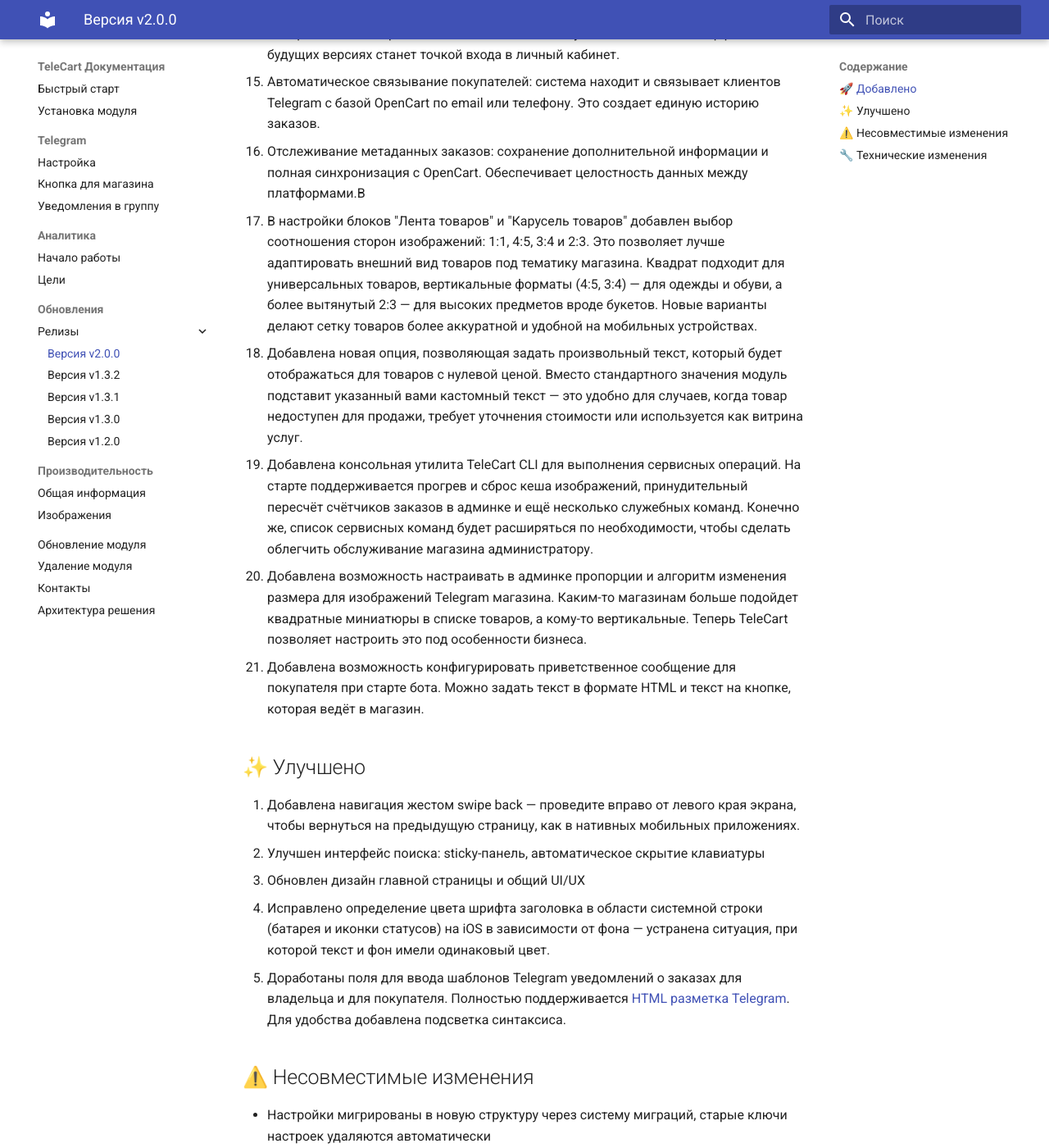
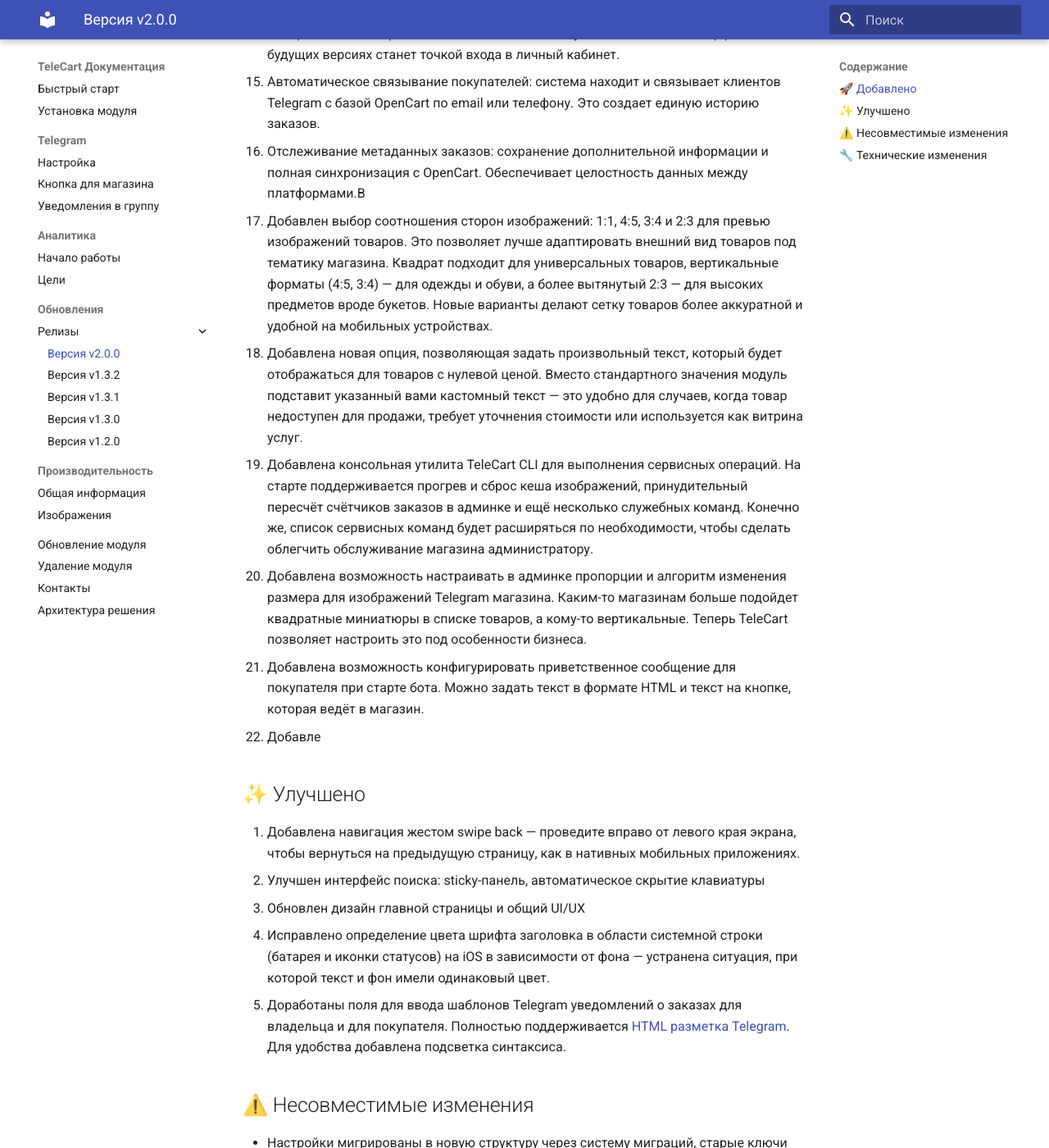
Before and after one commit to telecart-labs/docs, an MkDocs documentation site: the page built from docs/changelog/2.0.0.md, in a window 1280 px wide and 1400 px high, scrolled down 2000 px. Shown: the whole window at 82% size. Built offline with MkDocs 1.6.1 and Material for MkDocs 9.7.7, drawn with Linux system fonts in a browser that asks for light colours.

Commit message:
feat: update docs

```diff
--- a/docs/changelog/2.0.0.md
+++ b/docs/changelog/2.0.0.md
@@ -20,11 +20,12 @@
 14. Отображение аватара пользователя в navbar: визуальный элемент интерфейса. В будущих версиях станет точкой входа в личный кабинет.
 15. Автоматическое связывание покупателей: система находит и связывает клиентов Telegram с базой OpenCart по email или телефону. Это создает единую историю заказов.
 16. Отслеживание метаданных заказов: сохранение дополнительной информации и полная синхронизация с OpenCart. Обеспечивает целостность данных между платформами.В
-17. В настройки блоков "Лента товаров" и "Карусель товаров" добавлен выбор соотношения сторон изображений: 1:1, 4:5, 3:4 и 2:3. Это позволяет лучше адаптировать внешний вид товаров под тематику магазина. Квадрат подходит для универсальных товаров, вертикальные форматы (4:5, 3:4) — для одежды и обуви, а более вытянутый 2:3 — для высоких предметов вроде букетов. Новые варианты делают сетку товаров более аккуратной и удобной на мобильных устройствах.
+17. Добавлен выбор соотношения сторон изображений: 1:1, 4:5, 3:4 и 2:3 для превью изображений товаров. Это позволяет лучше адаптировать внешний вид товаров под тематику магазина. Квадрат подходит для универсальных товаров, вертикальные форматы (4:5, 3:4) — для одежды и обуви, а более вытянутый 2:3 — для высоких предметов вроде букетов. Новые варианты делают сетку товаров более аккуратной и удобной на мобильных устройствах.
 18. Добавлена новая опция, позволяющая задать произвольный текст, который будет отображаться для товаров с нулевой ценой. Вместо стандартного значения модуль подставит указанный вами кастомный текст — это удобно для случаев, когда товар недоступен для продажи, требует уточнения стоимости или используется как витрина услуг.
 19. Добавлена консольная утилита TeleCart CLI для выполнения сервисных операций. На старте поддерживается прогрев и сброс кеша изображений, принудительный пересчёт счётчиков заказов в админке и ещё несколько служебных команд. Конечно же, список сервисных команд будет расширяться по необходимости, чтобы сделать облегчить обслуживание магазина администратору.
 20. Добавлена возможность настраивать в админке пропорции и алгоритм изменения размера для изображений Telegram магазина. Каким-то магазинам больше подойдет квадратные миниатюры в списке товаров, а кому-то вертикальные. Теперь TeleCart позволяет настроить это под особенности бизнеса.
 21. Добавлена возможность конфигурировать приветственное сообщение для покупателя при старте бота. Можно задать текст в формате HTML и текст на кнопке, которая ведёт в магазин.
+22. Добавле
 
 ## ✨ Улучшено
 
--- a/mkdocs.yml
+++ b/mkdocs.yml
@@ -1,5 +1,5 @@
 site_name: TeleCart Документация
-site_url: https://docs.nikitakiselev.ru
+site_url: https://docs.telecart.pro
 
 nav:
   - index.md
```
